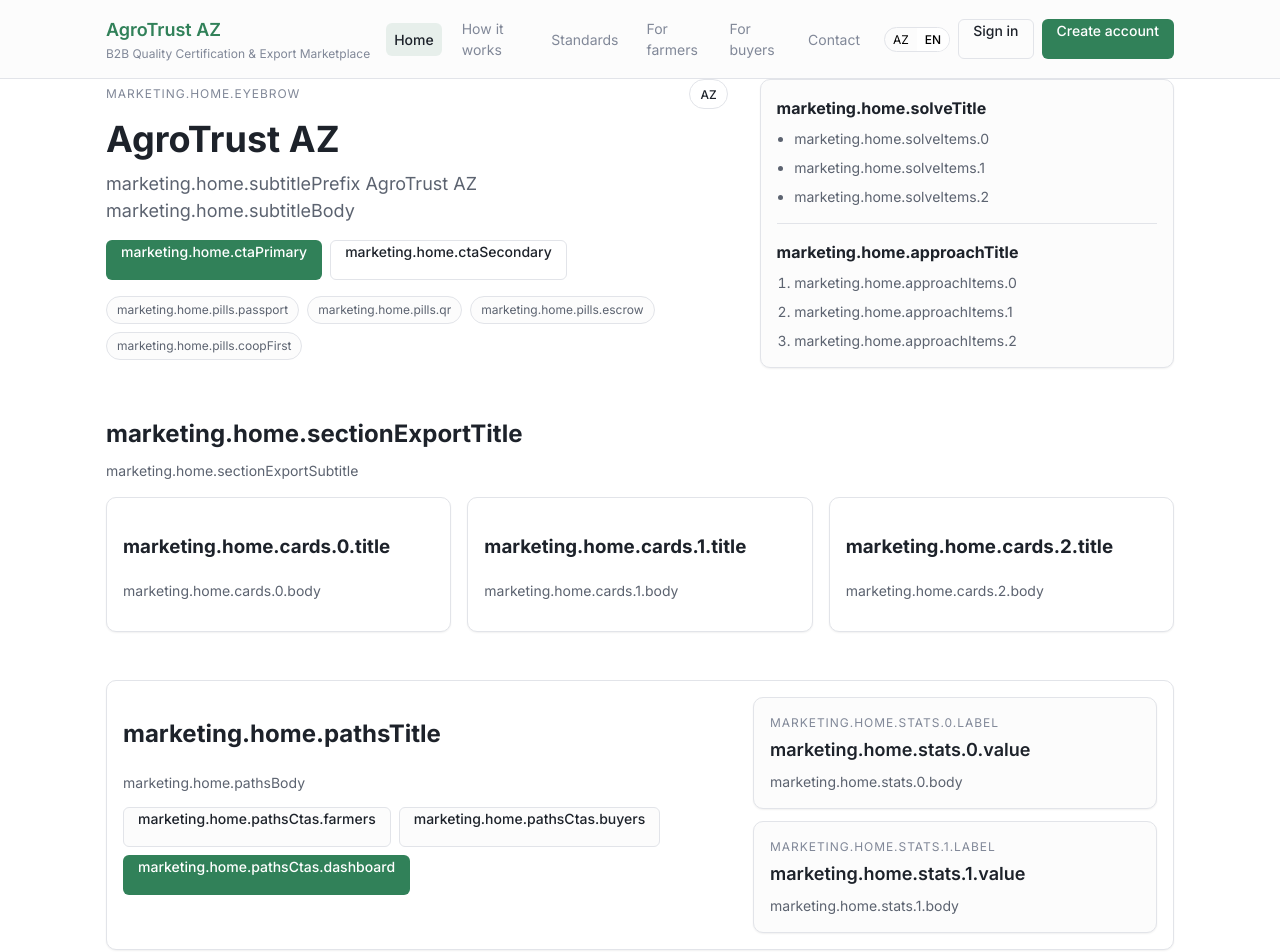
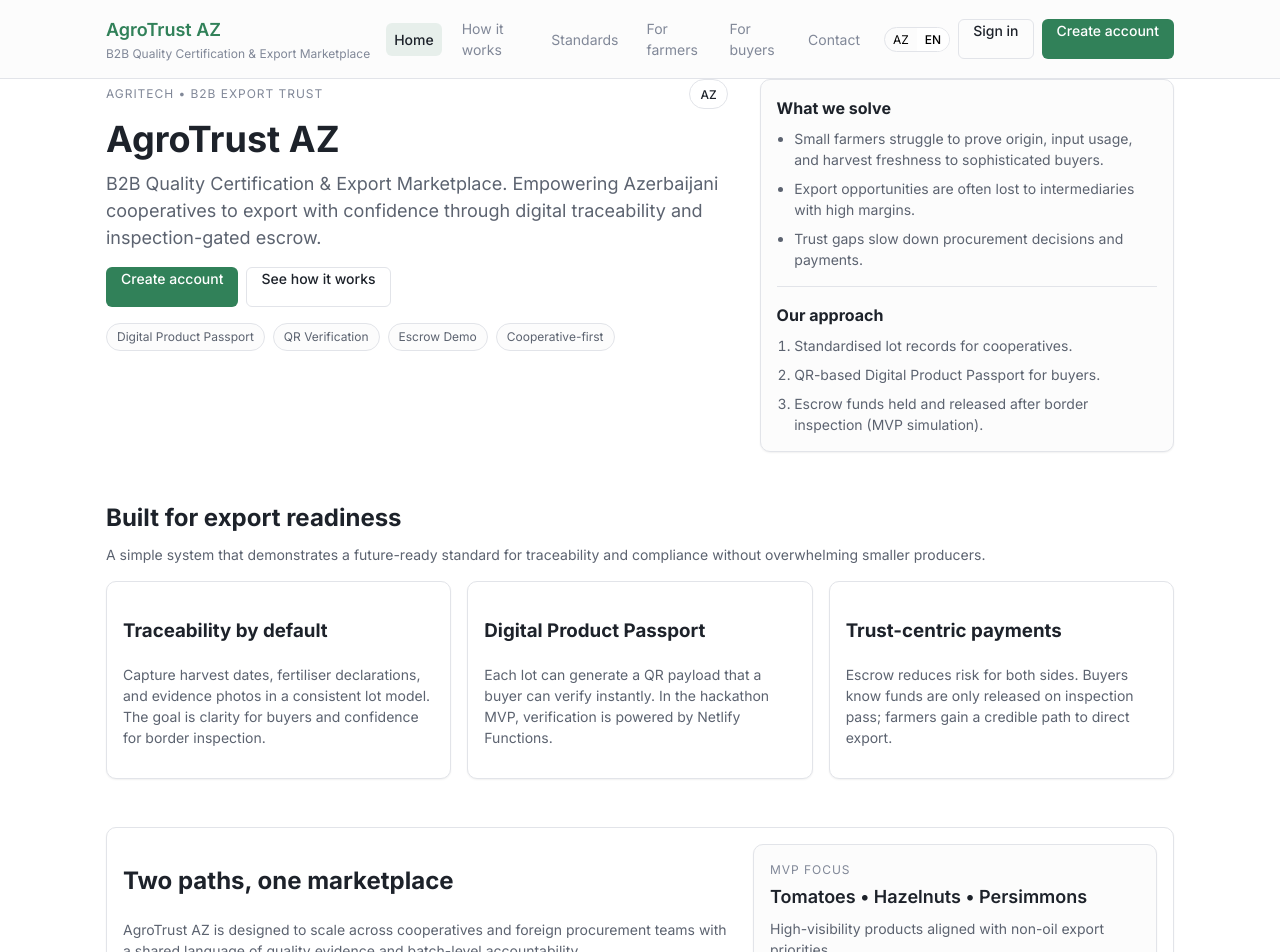
Before and after one commit to anormalguy96/agrotrust-az, a React (Vite) app: page / in a window 1280 px wide. Shown: the top 952 px of the page. Built offline with nearby package versions, Linux system fonts and the light colour scheme.

Commit message:
Implement fallback translations in Home component
Refactor Home component to use fallback translations for SEO and UI elements.

```diff
--- a/src/pages/marketing/Home.tsx
+++ b/src/pages/marketing/Home.tsx
@@ -13,13 +13,182 @@
 function Home() {
   const { t, language, setLanguage } = useI18n();
 
-  const title =
-    t("marketing.home.seoTitle") ||
-    `${BRAND.productName} — Traceability & Export Marketplace`;
+  const FALLBACK = {
+    en: {
+      seoTitle: `${BRAND.productName} — Traceability & Export Marketplace`,
+      seoDescription:
+        "AgroTrust AZ helps Azerbaijani cooperatives export with confidence through digital traceability, QR product passports, and inspection-gated escrow.",
 
-  const description =
-    t("marketing.home.seoDescription") ||
-    "AgroTrust AZ helps Azerbaijani cooperatives export with confidence through digital traceability, QR product passports, and inspection-gated escrow.";
+      eyebrow: "Agritech • B2B Export Trust",
+      subtitlePrefix: BRAND.tagline,
+      subtitleBody:
+        "Empowering Azerbaijani cooperatives to export with confidence through digital traceability and inspection-gated escrow.",
+
+      ctaPrimary: "Create account",
+      ctaSecondary: "See how it works",
+
+      pills: {
+        passport: "Digital Product Passport",
+        qr: "QR Verification",
+        escrow: "Escrow Demo",
+        coopFirst: "Cooperative-first",
+      },
+
+      solveTitle: "What we solve",
+      solveItems: [
+        "Small farmers struggle to prove origin, input usage, and harvest freshness to sophisticated buyers.",
+        "Export opportunities are often lost to intermediaries with high margins.",
+        "Trust gaps slow down procurement decisions and payments.",
+      ],
+
+      approachTitle: "Our approach",
+      approachItems: [
+        "Standardised lot records for cooperatives.",
+        "QR-based Digital Product Passport for buyers.",
+        "Escrow funds held and released after border inspection (MVP simulation).",
+      ],
+
+      sectionExportTitle: "Built for export readiness",
+      sectionExportSubtitle:
+        "A simple system that demonstrates a future-ready standard for traceability and compliance without overwhelming smaller producers.",
+
+      cards: [
+        {
+          title: "Traceability by default",
+          body: "Capture harvest dates, fertiliser declarations, and evidence photos in a consistent lot model. The goal is clarity for buyers and confidence for border inspection.",
+        },
+        {
+          title: "Digital Product Passport",
+          body: "Each lot can generate a QR payload that a buyer can verify instantly. In the hackathon MVP, verification is powered by Netlify Functions.",
+        },
+        {
+          title: "Trust-centric payments",
+          body: "Escrow reduces risk for both sides. Buyers know funds are only released on inspection pass; farmers gain a credible path to direct export.",
+        },
+      ],
+
+      pathsTitle: "Two paths, one marketplace",
+      pathsBody:
+        "AgroTrust AZ is designed to scale across cooperatives and foreign procurement teams with a shared language of quality evidence and batch-level accountability.",
+      pathsCtas: {
+        farmers: "For farmers",
+        buyers: "For buyers",
+        dashboard: "Open demo dashboard",
+      },
+
+      stats: [
+        {
+          label: "MVP focus",
+          value: "Tomatoes • Hazelnuts • Persimmons",
+          body: "High-visibility products aligned with non-oil export priorities.",
+        },
+        {
+          label: "Trust layer",
+          value: "Inspection-gated escrow",
+          body: "Demonstrated via simulated release rules in the hackathon build.",
+        },
+      ],
+
+      ctaBlockTitle: "Ready to demo a passport?",
+      ctaBlockBody:
+        "Create a cooperative account, explore sample lots, and generate a Digital Product Passport in minutes.",
+      ctaBlockPrimary: "Start as a cooperative",
+      ctaBlockSecondary: "Sign in",
+    },
+
+    az: {
+      seoTitle: `${BRAND.productName} — İzlənə bilənlik və İxrac Bazarı`,
+      seoDescription:
+        "AgroTrust AZ Azərbaycan kooperativlərinə rəqəmsal izlənə bilənlik, QR məhsul pasportları və yoxlama-şərtli escrow ilə ixracda etibar qazandırır.",
+
+      eyebrow: "Aqritek • B2B İxrac Etibarı",
+      subtitlePrefix: "İzlənə bilənlik • Keyfiyyət • İxrac etibarı",
+      subtitleBody:
+        "Azərbaycan kooperativlərinin rəqəmsal izlənə bilənlik və yoxlama-şərtli escrow ilə inamla ixrac etməsinə kömək edirik.",
+
+      ctaPrimary: "Hesab yarat",
+      ctaSecondary: "Necə işləyir",
+
+      pills: {
+        passport: "Rəqəmsal Məhsul Pasportu",
+        qr: "QR Yoxlama",
+        escrow: "Escrow Demo",
+        coopFirst: "Kooperativ-yönümlü",
+      },
+
+      solveTitle: "Həll etdiyimiz problemlər",
+      solveItems: [
+        "Kiçik fermerlər mənşəyi, istifadə olunan inputları və məhsul təravətini alıcılara sübut etməkdə çətinlik çəkir.",
+        "İxrac imkanları çox vaxt yüksək marjalı vasitəçilərə görə itirilir.",
+        "Etibar boşluğu qərarları və ödənişləri ləngidir.",
+      ],
+
+      approachTitle: "Yanaşmamız",
+      approachItems: [
+        "Kooperativlər üçün standartlaşdırılmış partiya (lot) qeydləri.",
+        "Alıcılar üçün QR əsaslı Məhsul Pasportu.",
+        "Sərhəd yoxlamasından sonra buraxılan escrow (MVP simulyasiyası).",
+      ],
+
+      sectionExportTitle: "İxrac üçün hazırlandı",
+      sectionExportSubtitle:
+        "Kiçik istehsalçıları yormadan izlənə bilənlik və uyğunluq üçün gələcəyə hazır standartı nümayiş etdirən sadə sistem.",
+
+      cards: [
+        {
+          title: "Default izlənə bilənlik",
+          body: "Yığım tarixləri, gübrə bəyanları və sübut fotolarını vahid lot modelində toplayın. Məqsəd alıcı üçün aydınlıq, yoxlama üçün inamdır.",
+        },
+        {
+          title: "Rəqəmsal Məhsul Pasportu",
+          body: "Hər lot üçün alıcının dərhal yoxlaya biləcəyi QR məlumatı yaradılır. MVP-də yoxlama Netlify Functions ilə edilir.",
+        },
+        {
+          title: "Etibarlı ödəniş modeli",
+          body: "Escrow hər iki tərəf üçün riski azaldır: alıcı yalnız yoxlamadan sonra buraxılan ödənişə əmin olur, fermer isə birbaşa ixraca yol qazanır.",
+        },
+      ],
+
+      pathsTitle: "İki tərəf, bir bazar",
+      pathsBody:
+        "AgroTrust AZ kooperativlər və xarici alıcı komandaları üçün keyfiyyət sübutu və partiya məsuliyyəti üzərində qurulmuş ortaq dil yaratmaq üçün dizayn edilib.",
+      pathsCtas: {
+        farmers: "Fermerlər üçün",
+        buyers: "Alıcılar üçün",
+        dashboard: "Demo paneli aç",
+      },
+
+      stats: [
+        {
+          label: "MVP fokus",
+          value: "Pomidor • Fındıq • Xurma",
+          body: "Qeyri-neft ixrac prioritetlərinə uyğun yüksək görünən məhsullar.",
+        },
+        {
+          label: "Etibar qatı",
+          value: "Yoxlamadan sonra escrow",
+          body: "Hakaton quruluşunda simulyasiya edilmiş buraxılış qaydaları ilə göstərilir.",
+        },
+      ],
+
+      ctaBlockTitle: "Pasport demoya hazırsınız?",
+      ctaBlockBody:
+        "Kooperativ hesabı yaradın, nümunə lotları yoxlayın və bir neçə dəqiqəyə Rəqəmsal Məhsul Pasportu hazırlayın.",
+      ctaBlockPrimary: "Kooperativ kimi başla",
+      ctaBlockSecondary: "Daxil ol",
+    },
+  } as const;
+
+  const fb = language === "az" ? FALLBACK.az : FALLBACK.en;
+
+  // If translation is missing, your i18n returns the key itself.
+  const tr = (key: string, fallback: string) => {
+    const v = t(key);
+    return v === key ? fallback : v;
+  };
+
+  const title = tr("marketing.home.seoTitle", fb.seoTitle);
+  const description = tr("marketing.home.seoDescription", fb.seoDescription);
 
   const toggleLanguage = () => setLanguage(language === "en" ? "az" : "en");
 
@@ -31,7 +200,9 @@
         <section className="home-hero">
           <div className="home-hero__content">
             <div className="home-topbar">
-              <p className="home-hero__eyebrow">{t("marketing.home.eyebrow")}</p>
+              <p className="home-hero__eyebrow">
+                {tr("marketing.home.eyebrow", fb.eyebrow)}
+              </p>
 
               <button
                 type="button"
@@ -47,66 +218,84 @@
             <h1 className="home-hero__title">{BRAND.productName}</h1>
 
             <p className="home-hero__subtitle">
-              {t("marketing.home.subtitlePrefix")} {BRAND.productName}{" "}
-              {t("marketing.home.subtitleBody")}
+              {tr("marketing.home.subtitlePrefix", fb.subtitlePrefix)}.{" "}
+              {tr("marketing.home.subtitleBody", fb.subtitleBody)}
             </p>
 
             <div className="home-hero__actions">
               <NavLink to={ROUTES.AUTH.SIGN_UP} className="btn btn--primary">
-                {t("marketing.home.ctaPrimary")}
+                {tr("marketing.home.ctaPrimary", fb.ctaPrimary)}
               </NavLink>
               <NavLink to={ROUTES.HOW_IT_WORKS} className="btn btn--ghost">
-                {t("marketing.home.ctaSecondary")}
+                {tr("marketing.home.ctaSecondary", fb.ctaSecondary)}
               </NavLink>
             </div>
 
             <div className="home-hero__meta">
-              <span className="home-pill">{t("marketing.home.pills.passport")}</span>
-              <span className="home-pill">{t("marketing.home.pills.qr")}</span>
-              <span className="home-pill">{t("marketing.home.pills.escrow")}</span>
-              <span className="home-pill">{t("marketing.home.pills.coopFirst")}</span>
+              <span className="home-pill">
+                {tr("marketing.home.pills.passport", fb.pills.passport)}
+              </span>
+              <span className="home-pill">
+                {tr("marketing.home.pills.qr", fb.pills.qr)}
+              </span>
+              <span className="home-pill">
+                {tr("marketing.home.pills.escrow", fb.pills.escrow)}
+              </span>
+              <span className="home-pill">
+                {tr("marketing.home.pills.coopFirst", fb.pills.coopFirst)}
+              </span>
             </div>
           </div>
 
           <div className="home-hero__card card card--soft">
-            <h3 className="home-card__title">{t("marketing.home.solveTitle")}</h3>
+            <h3 className="home-card__title">
+              {tr("marketing.home.solveTitle", fb.solveTitle)}
+            </h3>
+
             <ul className="home-list">
-              <li>{t("marketing.home.solveItems.0")}</li>
-              <li>{t("marketing.home.solveItems.1")}</li>
-              <li>{t("marketing.home.solveItems.2")}</li>
+              <li>{tr("marketing.home.solveItems.0", fb.solveItems[0])}</li>
+              <li>{tr("marketing.home.solveItems.1", fb.solveItems[1])}</li>
+              <li>{tr("marketing.home.solveItems.2", fb.solveItems[2])}</li>
             </ul>
 
             <div className="home-divider" />
 
-            <h3 className="home-card__title">{t("marketing.home.approachTitle")}</h3>
+            <h3 className="home-card__title">
+              {tr("marketing.home.approachTitle", fb.approachTitle)}
+            </h3>
+
             <ol className="home-list">
-              <li>{t("marketing.home.approachItems.0")}</li>
-              <li>{t("marketing.home.approachItems.1")}</li>
-              <li>{t("marketing.home.approachItems.2")}</li>
+              <li>{tr("marketing.home.approachItems.0", fb.approachItems[0])}</li>
+              <li>{tr("marketing.home.approachItems.1", fb.approachItems[1])}</li>
+              <li>{tr("marketing.home.approachItems.2", fb.approachItems[2])}</li>
             </ol>
           </div>
         </section>
 
         <section className="home-section">
           <header className="home-section__header">
-            <h2 className="home-section__title">{t("marketing.home.sectionExportTitle")}</h2>
-            <p className="home-section__subtitle muted">{t("marketing.home.sectionExportSubtitle")}</p>
+            <h2 className="home-section__title">
+              {tr("marketing.home.sectionExportTitle", fb.sectionExportTitle)}
+            </h2>
+            <p className="home-section__subtitle muted">
+              {tr("marketing.home.sectionExportSubtitle", fb.sectionExportSubtitle)}
+            </p>
           </header>
 
           <div className="home-grid">
             <div className="card">
-              <h3>{t("marketing.home.cards.0.title")}</h3>
-              <p className="muted">{t("marketing.home.cards.0.body")}</p>
+              <h3>{tr("marketing.home.cards.0.title", fb.cards[0].title)}</h3>
+              <p className="muted">{tr("marketing.home.cards.0.body", fb.cards[0].body)}</p>
             </div>
 
             <div className="card">
-              <h3>{t("marketing.home.cards.1.title")}</h3>
-              <p className="muted">{t("marketing.home.cards.1.body")}</p>
+              <h3>{tr("marketing.home.cards.1.title", fb.cards[1].title)}</h3>
+              <p className="muted">{tr("marketing.home.cards.1.body", fb.cards[1].body)}</p>
             </div>
 
             <div className="card">
-              <h3>{t("marketing.home.cards.2.title")}</h3>
-              <p className="muted">{t("marketing.home.cards.2.body")}</p>
+              <h3>{tr("marketing.home.cards.2.title", fb.cards[2].title)}</h3>
+              <p className="muted">{tr("marketing.home.cards.2.body", fb.cards[2].body)}</p>
             </div>
           </div>
         </section>
@@ -114,47 +303,60 @@
         <section className="home-section">
           <div className="card home-highlight">
             <div className="home-highlight__content">
-              <h2>{t("marketing.home.pathsTitle")}</h2>
-              <p className="muted">{t("marketing.home.pathsBody")}</p>
+              <h2>{tr("marketing.home.pathsTitle", fb.pathsTitle)}</h2>
+              <p className="muted">{tr("marketing.home.pathsBody", fb.pathsBody)}</p>
 
               <div className="home-highlight__actions">
                 <NavLink to={ROUTES.FOR_FARMERS} className="btn btn--soft">
-                  {t("marketing.home.pathsCtas.farmers")}
+                  {tr("marketing.home.pathsCtas.farmers", fb.pathsCtas.farmers)}
                 </NavLink>
                 <NavLink to={ROUTES.FOR_BUYERS} className="btn btn--soft">
-                  {t("marketing.home.pathsCtas.buyers")}
+                  {tr("marketing.home.pathsCtas.buyers", fb.pathsCtas.buyers)}
                 </NavLink>
                 <NavLink to={ROUTES.DASHBOARD.OVERVIEW} className="btn btn--primary">
-                  {t("marketing.home.pathsCtas.dashboard")}
+                  {tr("marketing.home.pathsCtas.dashboard", fb.pathsCtas.dashboard)}
                 </NavLink>
               </div>
             </div>
 
             <div className="home-highlight__aside">
               <div className="home-stat card card--soft">
-                <div className="home-stat__label">{t("marketing.home.stats.0.label")}</div>
-                <div className="home-stat__value">{t("marketing.home.stats.0.value")}</div>
-                <div className="muted">{t("marketing.home.stats.0.body")}</div>
+                <div className="home-stat__label">
+                  {tr("marketing.home.stats.0.label", fb.stats[0].label)}
+                </div>
+                <div className="home-stat__value">
+                  {tr("marketing.home.stats.0.value", fb.stats[0].value)}
+                </div>
+                <div className="muted">
+                  {tr("marketing.home.stats.0.body", fb.stats[0].body)}
+                </div>
               </div>
 
               <div className="home-stat card card--soft">
-                <div className="home-stat__label">{t("marketing.home.stats.1.label")}</div>
-                <div className="home-stat__value">{t("marketing.home.stats.1.value")}</div>
-                <div className="muted">{t("marketing.home.stats.1.body")}</div>
+                <div className="home-stat__label">
+                  {tr("marketing.home.stats.1.label", fb.stats[1].label)}
+                </div>
+                <div className="home-stat__value">
+                  {tr("marketing.home.stats.1.value", fb.stats[1].value)}
+                </div>
+                <div className="muted">
+                  {tr("marketing.home.stats.1.body", fb.stats[1].body)}
+                </div>
               </div>
             </div>
           </div>
         </section>
 
         <section className="home-section home-cta">
-          <h2>{t("marketing.home.ctaBlockTitle")}</h2>
-          <p className="muted">{t("marketing.home.ctaBlockBody")}</p>
+          <h2>{tr("marketing.home.ctaBlockTitle", fb.ctaBlockTitle)}</h2>
+          <p className="muted">{tr("marketing.home.ctaBlockBody", fb.ctaBlockBody)}</p>
+
           <div className="home-cta__actions">
             <NavLink to={ROUTES.AUTH.SIGN_UP} className="btn btn--primary">
-              {t("marketing.home.ctaBlockPrimary")}
+              {tr("marketing.home.ctaBlockPrimary", fb.ctaBlockPrimary)}
             </NavLink>
             <NavLink to={ROUTES.AUTH.SIGN_IN} className="btn btn--ghost">
-              {t("marketing.home.ctaBlockSecondary")}
+              {tr("marketing.home.ctaBlockSecondary", fb.ctaBlockSecondary)}
             </NavLink>
           </div>
         </section>
```
